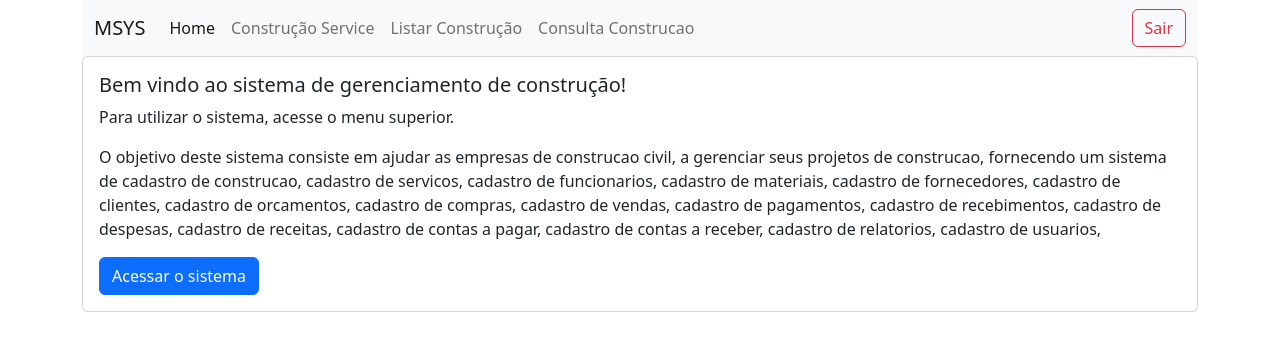
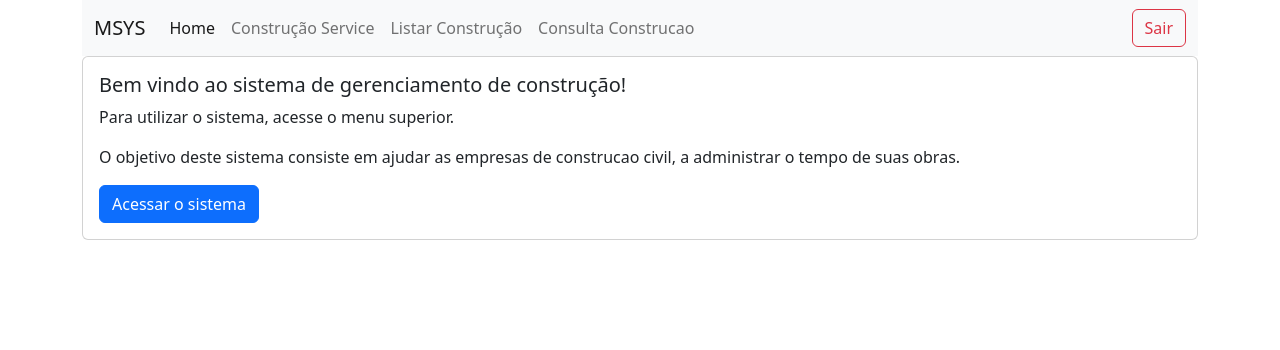
Before and after one commit to vinicius-batista-dev/gerenciamento-cloud, a React (Create React App) app: page /home in a window 1280 px wide. Shown: the top 350 px of the page. Built offline with nearby package versions, Linux system fonts and the light colour scheme.

Commit message:
atualizando o projeto

```diff
--- a/src/pages/Home.jsx
+++ b/src/pages/Home.jsx
@@ -8,7 +8,6 @@ const Home = () => {
       <div className="row">
         <div className="col-md-12">
           <div className="card">
-
             <div className="card-body">
               <h5 className="card-title">
                 Bem vindo ao sistema de gerenciamento de construção!
@@ -18,14 +17,7 @@ const Home = () => {
               </p>
               <p>
                 O objetivo deste sistema consiste em ajudar as empresas de
-                construcao civil, a gerenciar seus projetos de construcao,
-                fornecendo um sistema de cadastro de construcao, cadastro de
-                servicos, cadastro de funcionarios, cadastro de materiais,
-                cadastro de fornecedores, cadastro de clientes, cadastro de
-                orcamentos, cadastro de compras, cadastro de vendas, cadastro de
-                pagamentos, cadastro de recebimentos, cadastro de despesas,
-                cadastro de receitas, cadastro de contas a pagar, cadastro de
-                contas a receber, cadastro de relatorios, cadastro de usuarios,
+                construcao civil, a administrar o tempo de suas obras.
               </p>
               <Link to="/signin" className="btn btn-primary">
                 Acessar o sistema
```
